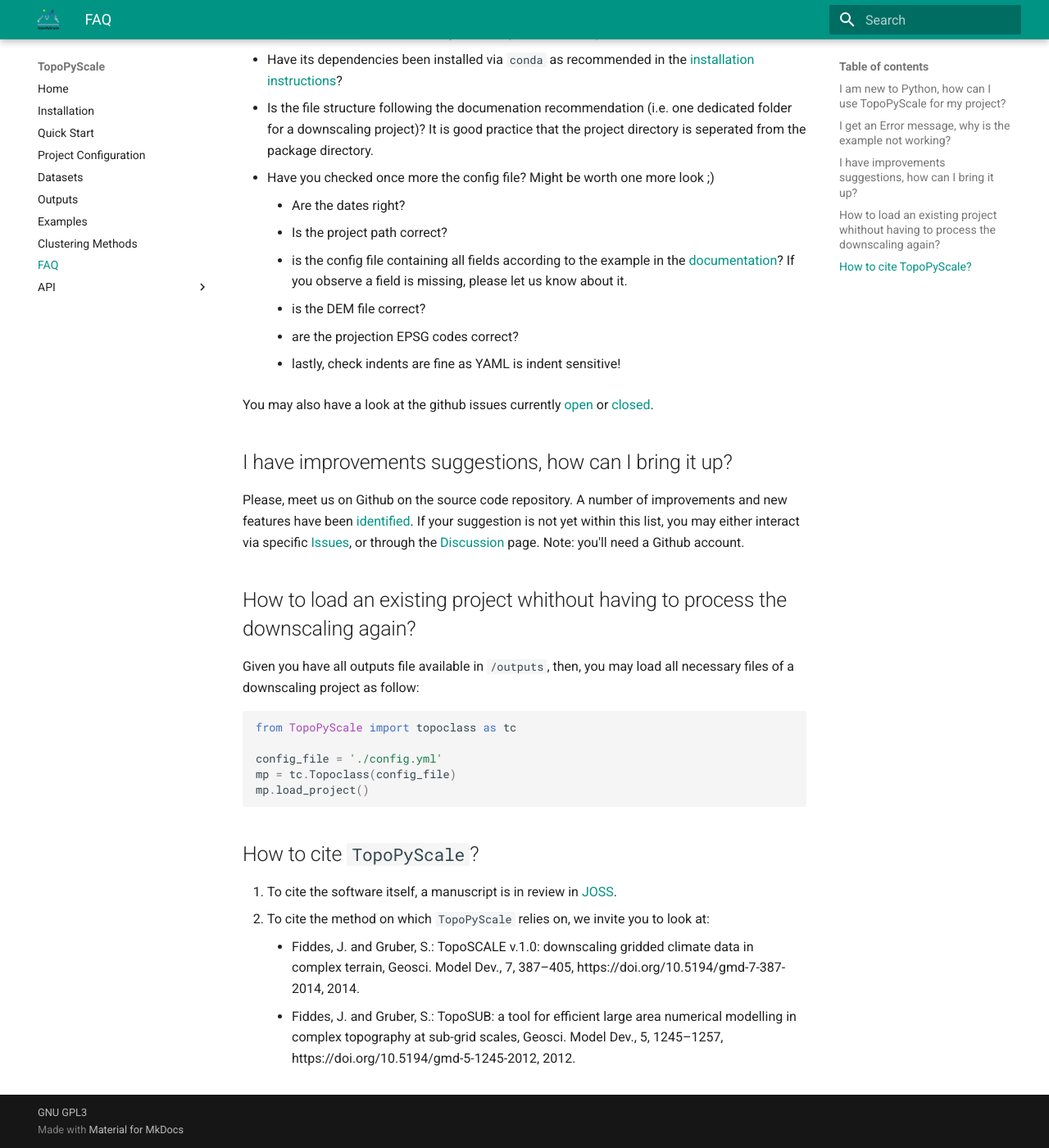
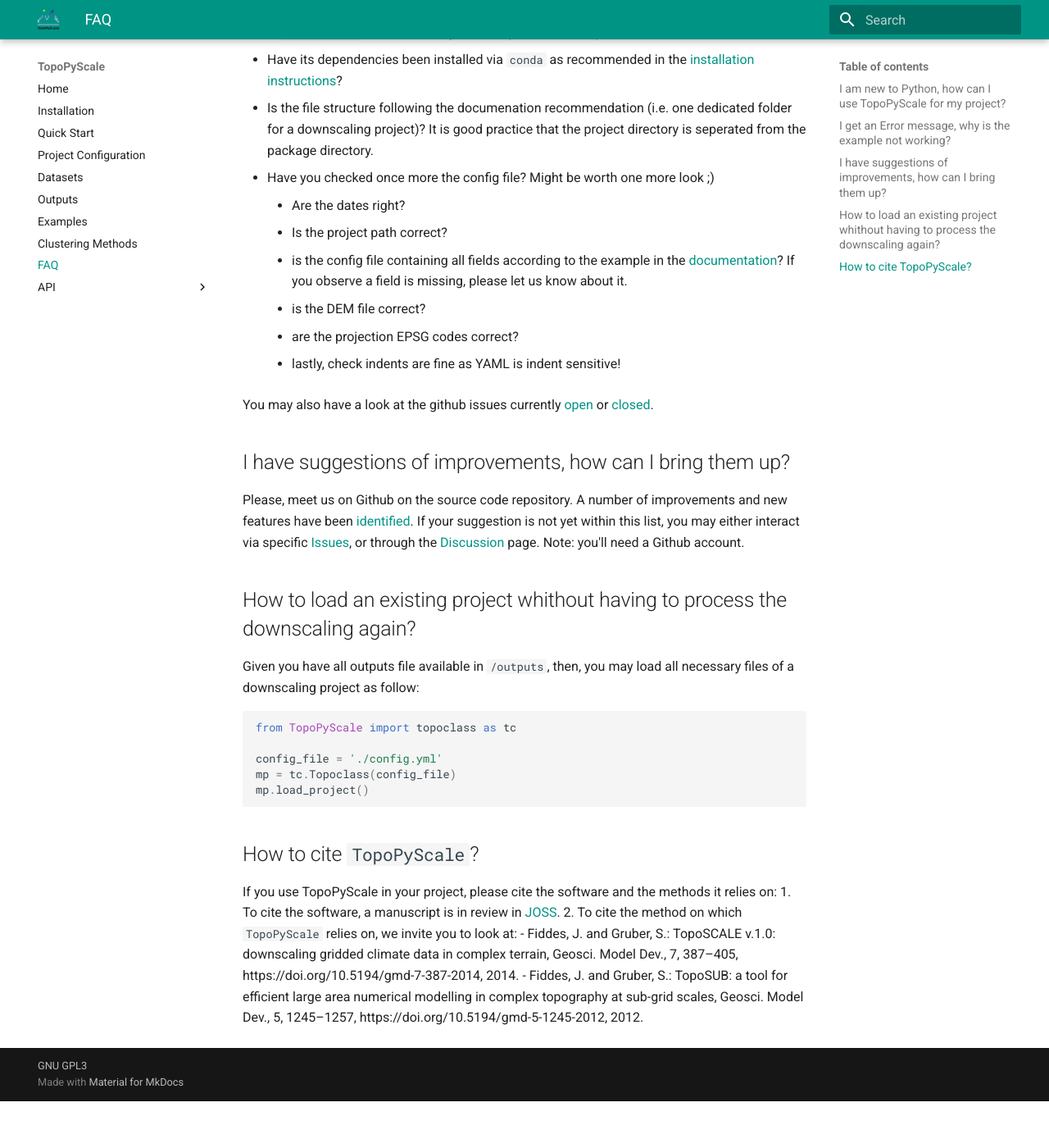
Before and after one commit to ArcticSnow/TopoPyScale_Documentation, an MkDocs documentation site: the page built from docs/20_FAQ.md, in a window 1280 px wide and 1400 px high, scrolled down 583 px. Shown: the whole window at 82% size. Built offline with MkDocs 1.6.1 and Material for MkDocs 9.7.7, drawn with Linux system fonts in a browser that asks for light colours; after the commit the page ends 1926 px from its top, so only the background shows below that; some of the changed text lies outside the part shown.

Commit message:
added FAQ

````diff
--- a/docs/20_FAQ.md
+++ b/docs/20_FAQ.md
@@ -1,6 +1,6 @@
 # FAQ
 
-## I am new to Python, how can I use TopoPyScale for my project?
+## I am new to Python, how can I use `TopoPyScale` for my project?
 
 `TopoPyScale` is a library building on top of a number of advanced Python libraries such as `xarray`, `scikit-learn`, `pandas`, `pyproj` *et al.*, and data types such as Digital Elevation Models, and climate datasets (e.g. rasters and netcdf files, clustering method, interpolation). In case you never came across these libraries or types of data, we advice you to first get familiarized with their respective concepts.
 
@@ -24,7 +24,7 @@
 You may also have a look at the github issues currently [open](https://github.com/ArcticSnow/TopoPyScale/issues?q=is%3Aopen+is%3Aissue) or [closed](https://github.com/ArcticSnow/TopoPyScale/issues?q=is%3Aissue+is%3Aclosed).
 
 
-## I have improvements suggestions, how can I bring it up?
+## I have suggestions of improvements, how can I bring them up?
 Please, meet us on Github on the source code repository. A number of improvements and new features have been [identified](https://github.com/ArcticSnow/TopoPyScale/issues?q=is%3Aopen+is%3Aissue+label%3Aenhancement+). If your suggestion is not yet within this list, you may either interact via specific [Issues](https://github.com/ArcticSnow/TopoPyScale/issues), or through the [Discussion](https://github.com/ArcticSnow/TopoPyScale/discussions) page. Note: you'll need a Github account.
 
 ## How to load an existing project whithout having to process the downscaling again?
@@ -40,8 +40,8 @@
 ```
 
 ## How to cite `TopoPyScale`?
-
-1. To cite the software itself, a manuscript is in review in [JOSS](https://joss.theoj.org/papers/91621581b2d0c097495fdd1e58179e87).
+If you use TopoPyScale in your project, please cite the software and the methods it relies on:
+1. To cite the software, a manuscript is in review in [JOSS](https://joss.theoj.org/papers/91621581b2d0c097495fdd1e58179e87).
 2. To cite the method on which `TopoPyScale` relies on, we invite you to look at:
 	- Fiddes, J. and Gruber, S.: TopoSCALE v.1.0: downscaling gridded climate data in complex terrain, Geosci. Model Dev., 7, 387–405, https://doi.org/10.5194/gmd-7-387-2014, 2014.
 	- Fiddes, J. and Gruber, S.: TopoSUB: a tool for efficient large area numerical modelling in complex topography at sub-grid scales, Geosci. Model Dev., 5, 1245–1257, https://doi.org/10.5194/gmd-5-1245-2012, 2012.
````
